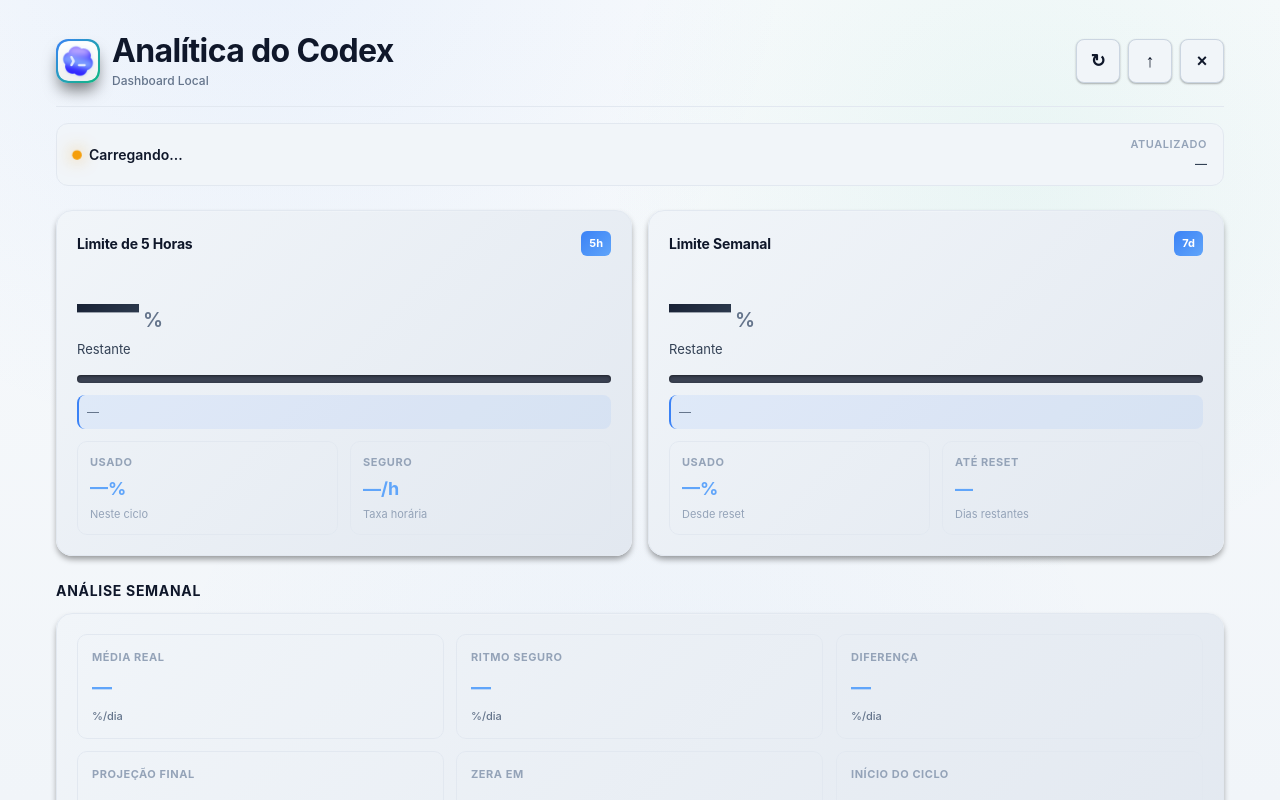
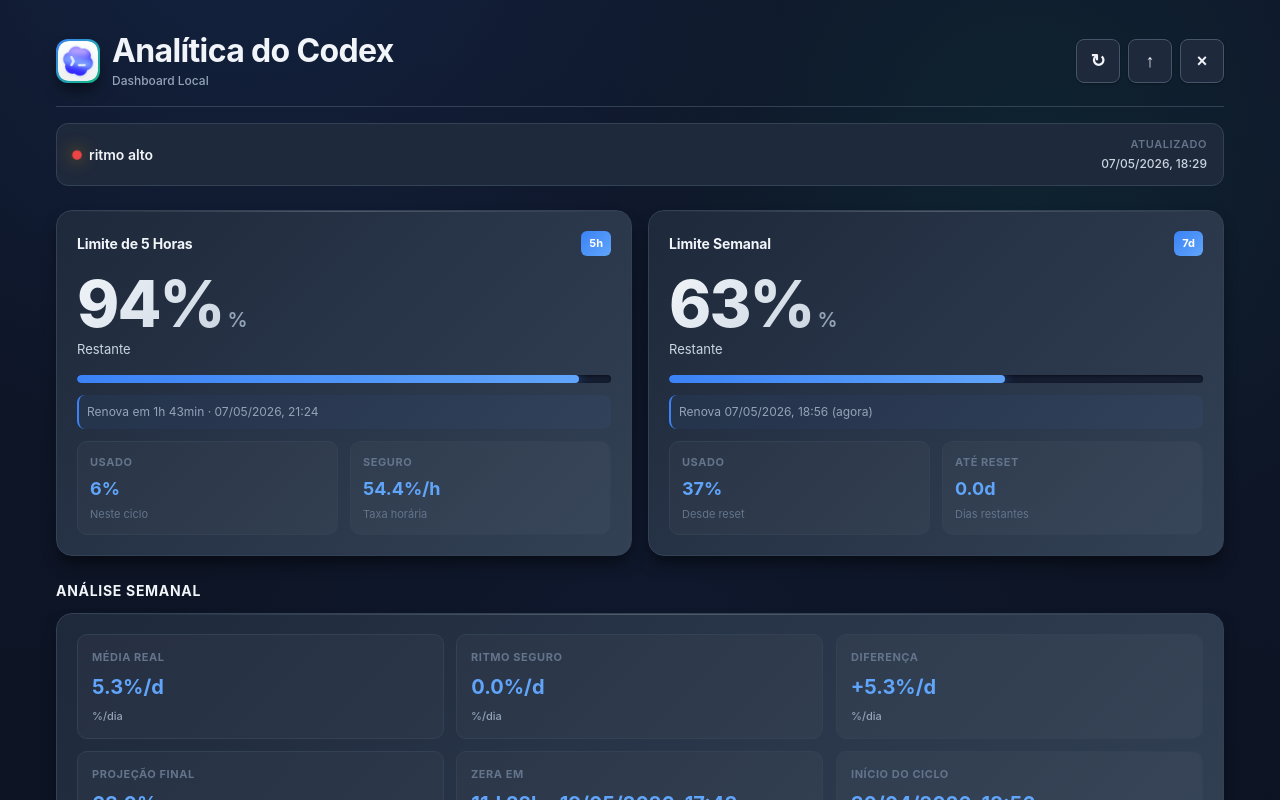
Before and after one commit to leosaquetto/codex-usage, a plain HTML site: page webapp/index.html in a window 1280 px wide. Drawn offline with Linux system fonts and the light colour scheme; files that its build step writes are made by us from their sources; files whose address does not match are found by name.

Commit message:
Fix webapp asset paths and keep dark default theme

```diff
--- a/style.css
+++ b/style.css
@@ -930,43 +930,8 @@ p {
   }
 }
 
-@media (prefers-color-scheme: light) {
-  :root {
-    --bg-base: #f8fafc;
-    --bg-surface: #f1f5f9;
-    --bg-elevated: #e2e8f0;
-    --text-primary: #0f172a;
-    --text-secondary: #334155;
-    --text-tertiary: #64748b;
-    --text-muted: #94a3b8;
-    --border-color: #cbd5e1;
-    --border-light: #e2e8f0;
-  }
+/* Mantém tema dark como padrão em todos os esquemas de cor */
 
-  .background-decorator {
-    background:
-      radial-gradient(circle at 20% -10%, rgba(59, 130, 246, 0.08), transparent 40%),
-      radial-gradient(circle at 80% 20%, rgba(16, 185, 129, 0.06), transparent 35%),
-      radial-gradient(circle at 50% 100%, rgba(59, 130, 246, 0.04), transparent 50%);
-  }
-
-  body::before {
-    background: linear-gradient(to bottom, #f8fafc, #f1f5f9);
-  }
-
-  html {
-    background: linear-gradient(to bottom, #f8fafc, #f1f5f9);
-  }
-
-  .limit-card,
-  .rhythm-card {
-    box-shadow: var(--shadow-md);
-  }
-
-  .card-info {
-    background: rgba(59, 130, 246, 0.08);
-  }
-}
 
 /* ===== Print Styles ===== */
 @media print {
--- a/webapp/index.html
+++ b/webapp/index.html
@@ -21,7 +21,7 @@
     <link rel="icon" sizes="512x512" href="/webapp/assets/logo_background.png" />
 
     <title>Analítica do Codex</title>
-    <link rel="stylesheet" href="./style.css" />
+    <link rel="stylesheet" href="/style.css" />
   </head>
 
   <body>
@@ -191,6 +191,6 @@
       </section>
     </main>
 
-    <script src="./app.js" defer></script>
+    <script src="/app.js" defer></script>
   </body>
 </html>
```
